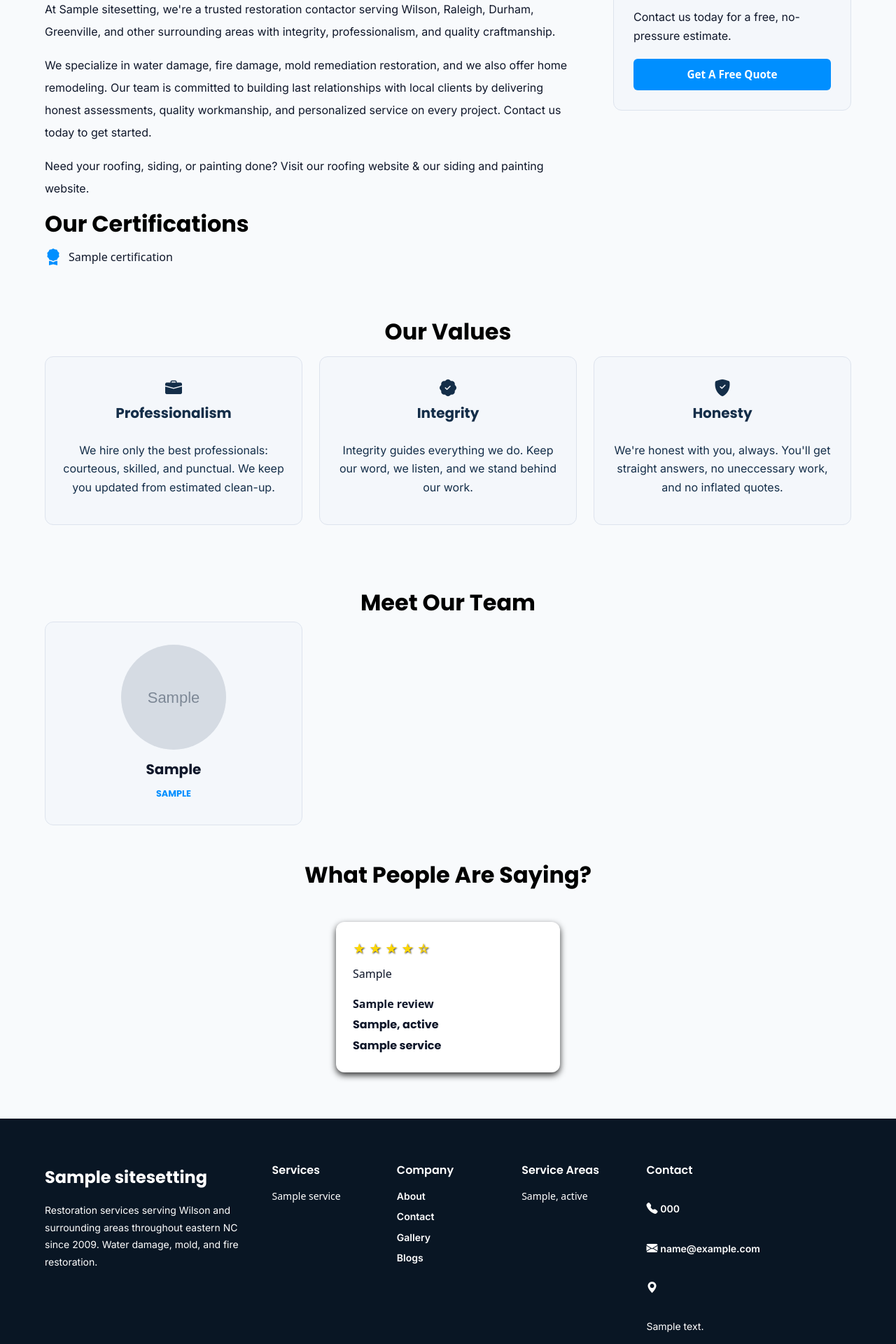
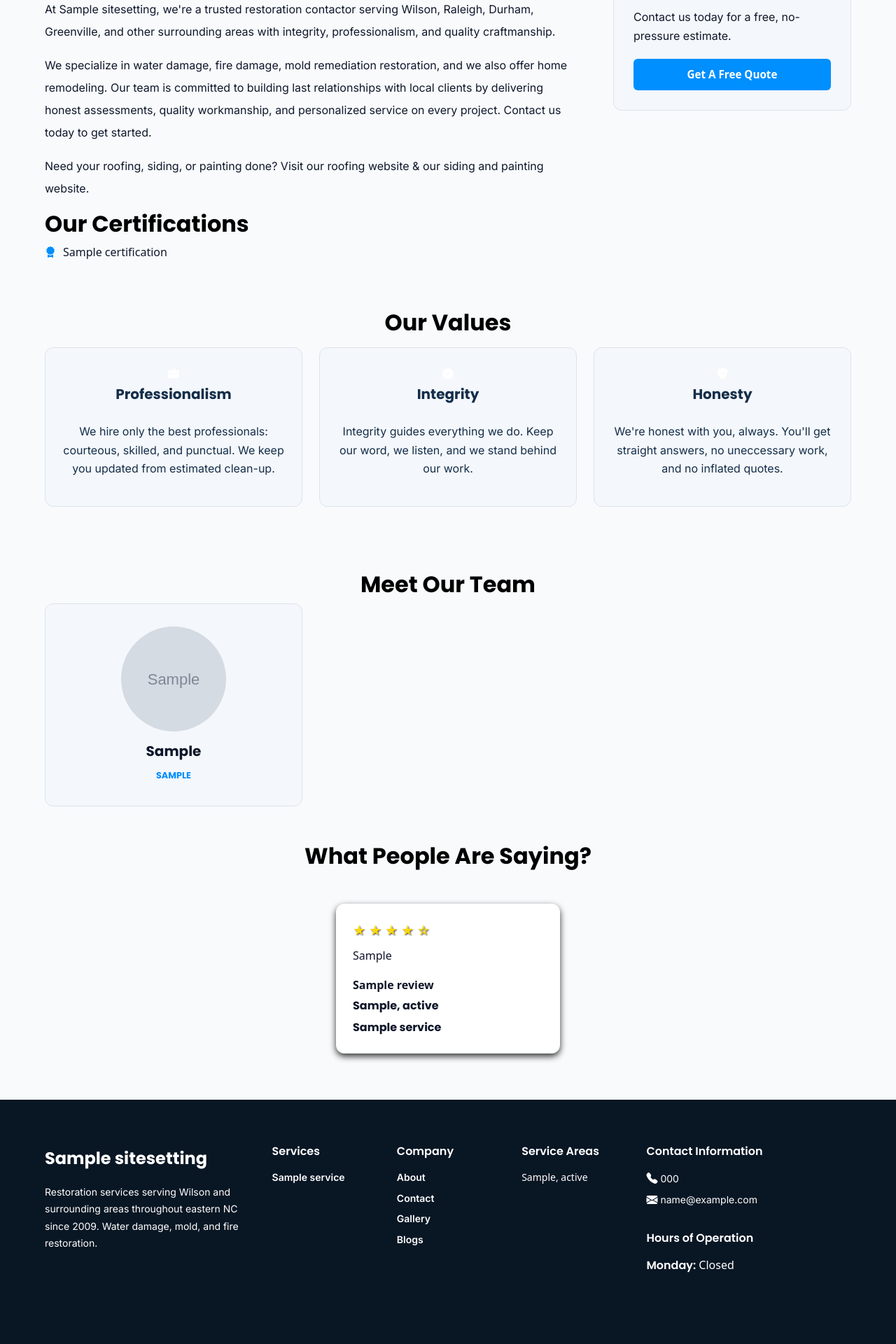
Before and after one commit to vanlandinghamanderson/Restoration-Company-Website, a Django app: page /about/ in a window 1280 px wide. Shown: the part 440-2360 px from the top of the page at 70% size. Run offline with Django 5.2, Linux system fonts and the light colour scheme; tables that the repository leaves empty hold one stand-in row (values such as "Sample post"); grey boxes marked "Sample" are stand-in pictures; a map, chart or similar area stays blank; grey boxes are pictures that could not be loaded.

Commit message:
Footer is in progress, Google Maps API installed

```diff
--- a/core/context_processors.py
+++ b/core/context_processors.py
@@ -1,8 +1,11 @@
 from .models import SiteSetting, Service, ServiceArea
+# Step 3: Import the settings
+from django.conf import settings
 
 def site_globals(request):
     return {
         'restoration_services': Service.objects.filter(is_active=True),
         'restoration_service_areas': ServiceArea.objects.all(),
-        'restoration_site_setting': SiteSetting.objects.prefetch_related('business_hours').first()
+        'restoration_site_setting': SiteSetting.objects.prefetch_related('business_hours').first(),
+        'google_maps_api_key': settings.GOOGLE_MAPS_API_KEY,
     }
--- a/core/models.py
+++ b/core/models.py
@@ -218,11 +218,8 @@ class Project(models.Model):
     def __str__(self):
         return self.title or f"{self.service.name} gallery item"
 
-    def get_before_alt(self):
-        return self.before_alt_text or f"{self.service.name} before restoration damage"
-
-    def get_after_alt(self):
-        return self.after_alt_txt or f"{self.service.name} after restoration damage"
+    def get_alt_text(self):
+        return self.alt_text or f"{self.service.name} restoration project"
 
 class Post(models.Model):
     title = models.CharField(max_length=300)
--- a/requirements.txt
+++ b/requirements.txt
@@ -4,3 +4,4 @@ django-imagekit==5.0.0
 markdown==3.6.0
 python-dotenv==1.1.1
 sqlparse==0.5.5
+psycopg2-binary==2.9.12
--- a/static/core/css/styles.css
+++ b/static/core/css/styles.css
@@ -880,20 +880,36 @@ section {
     padding-top: 4rem;
 }
 
-.footer-contact address {
+.footer-contact {
     display: flex;
     flex-direction: column;
-    gap: .5rem;
-    margin-bottom: 1.25rem;
+    gap: 1rem;
 }
 
-.footer-contact address i {
+.footer-contact__info {
+    font-size: 1.5rem;
+}
+
+.footer-contact__info address {
+    gap: .625rem;
+}
+
+.footer-contact__info address p {
+    margin: 0;
+    font-size: 1rem;
+    display: flex;
+    justify-self: flex-start;
+    align-items: center;
+    gap: .25rem;
+    font-size: .875rem;
+}
+.footer-contact__info address, i {
     color: #fff;
     font-size: 1rem;
 }
 
-.footer-contact address a {
-    color: #fff;
+.footer-contact__hours, .contact-business-hours, div {
+    font-size: 1rem;
 }
 
 .footer_grid {
@@ -916,6 +932,23 @@ section {
 .footer-brand p, .footer-link p{
     font-size: .875rem;
     line-height: 1.75;
+    gap: 1rem;
+}
+
+.footer-brand__map {
+    display: flex;
+}
+
+.footer-brand__map iframe {
+    width: 100%;
+    height: 150;
+    border: 0;
+    border-radius: var(--radius-sm);
+}
+
+.footer-brand__map, address, p {
+    display: flex;
+    gap: .25rem;
 }
 
 .footer-link h3 {
@@ -949,18 +982,7 @@ section {
 .footer-contact address {
     display: flex;
     flex-direction: column;
-    gap: .4rem;
-}
-
-.footer-contact p {
-    font-size: .875rem;
-    margin-bottom: 0.5rem;
-    text-decoration: none;
-}
-
-.footer-contact p, a {
-    color: white;
-    text-decoration: none;
+    gap: .25rem;
 }
 
 .footer_bottom {
--- a/templates/core/base.html
+++ b/templates/core/base.html
@@ -61,13 +61,27 @@
                 <p>Restoration services serving Wilson and surrounding areas throughout eastern NC since 2009.
                     Water damage, mold, and fire restoration.
                 </p>
+                <div class="footer-brand__map">
+                    {% if google_maps_api_key and restoration_site_setting.address %}
+                    <iframe
+                        loading="lazy"
+                        allowfullscreen
+                        referrerpolicy="trict-origin-when-cross-origin"
+                        title="Map shown in StaDry location"
+                        src="https://www.google.com/maps/embed/v1/place?key={{ google_maps_api_key }}&q={{ restoration_site_setting.address|urlencode }}"></iframe>
+                    </iframe>
+                    {% endif %}
+                </div>
+                <address>
+                    <p><i class="bi bi-geo-alt-fill"></i>{{ restoration_site_setting.address }}, {{ restoration_site_setting.city }}, {{ restoration_site_setting.state }} {{ restoration_site_setting.zip_code }}</p>
+                </address>
             </div>
             <div class="footer-link">
                 <h3>Services</h3>
                 {% if restoration_services %}
                 <ul>
                     {% for service in restoration_services %}
-                    <li>{{ service.name }}</li>
+                    <li><a href="{{ service.get_absolute_url }}">{{ service.name }}</a></li>
                     {% endfor %}
                 {% else %}
                     <p>Services are not available...</p>
@@ -94,30 +108,29 @@
                 {% endif %}
             </div>
             <div class="footer-contact">
-                <h3>Contact</h3>
-                <address>
-                    {% if restoration_site_setting.phone_number %}
-                        <p class="footer-phone">
-                            <i class="bi bi-telephone-fill"></i>
-                            <a href="tel:{{ restoration_site_setting.phone_number }}">{{ restoration_site_setting.phone_number }}</a>
-                        </p>
+                <div class="footer-contact__info">
+                    <h3>Contact Information</h3>
+                    <address>
+                        <p><i class="bi bi-telephone-fill"></i>{{ restoration_site_setting.phone_number }}</p>
+                        <p><i class="bi bi-envelope-fill"></i>{{ restoration_site_setting.email }}</p>
+                    </address>
+                </div>
+                <div class="footer-contact__hours">
+                    <h3>Hours of Operation</h3>
+                    {% with hours=restoration_site_setting.grouped_hours %}
+                    {% if hours %}
+                    <div class="contact-business-hours">
+                        {% for hour in hours %}
+                        {% if hour.is_closed %}
+                        <div><span>{{ hour.label }}:</span> Closed</div>
+                        {% else %}
+                        <div><span>{{ hour.label}}:</span> {{ hour.open_time|time:"g:i A" }}-{{ hour.close_time|time:"g:i A" }}</div>
+                        {% endif %}
+                        {% endfor %}
+                    </div>
                     {% endif %}
-                    {% if restoration_site_setting.email %}
-                        <p class="footer-email">
-                            <i class="bi bi-envelope-fill"></i>
-                            <a href="mailto:{{ restoration_site_setting.email }}">{{ restoration_site_setting.email }}</a>
-                        </p>
-                    {% endif %}
-                    {% if restoration_site_setting.address %}
-                        <p class="footer-address">
-                            <i class="bi bi-geo-alt-fill"></i>
-                            <p>{{ restoration_site_setting.address }}</p>
-                            {% if restoration_site_setting.city and restoration_site_setting.state and restoration_site_setting.zip_code %}
-                            <p>{{ restoration_site_setting.city }}, {{ restoration_site_setting.state }} {{ restoration_site_setting.zip_code }}</p>
-                        {% endif %}
-                        </p>
-                    {% endif %}
-                </address>
+                    {% endwith %}
+                </div>
             </div>
         </div>
         <div class="footer_bottom">
```
Also changed, not shown: stadryrestoration/settings.py (+7 -0 lines), README.md.
